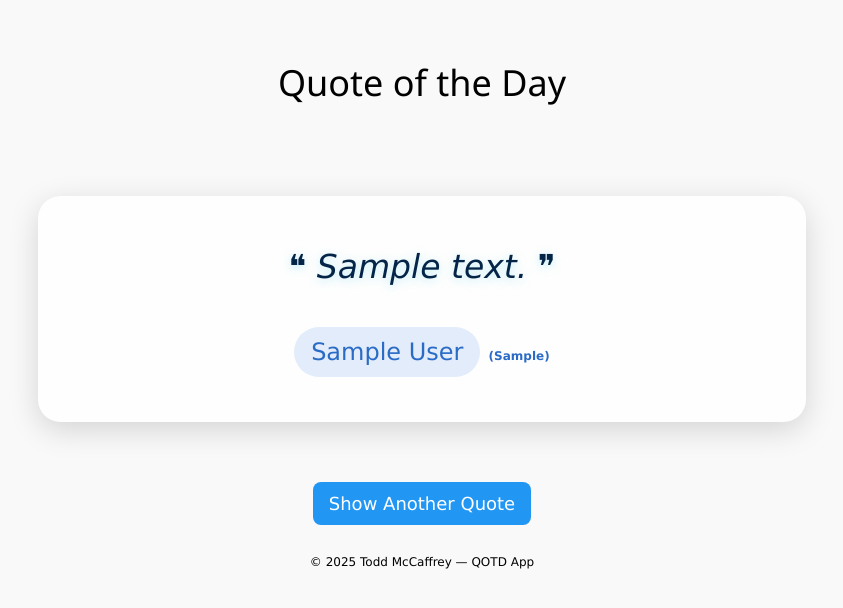
After one commit to todd427/app_qotd, a Django app: page /qotd/ in a window 1280 px wide. The commit adds this page. Shown: the top 608 px of the page, without its empty margins (218-1061 px from the left). Run offline with Django 5.2, Linux system fonts and the light colour scheme; tables that the repository leaves empty hold one stand-in row (values such as "Sample post").

Commit message:
tweaked random_quote to drop nav bar by tweaking base.html

```diff
--- a/qotd/templates/qotd/base.html
+++ b/qotd/templates/qotd/base.html
@@ -27,13 +27,16 @@
 
     <header class="w3-center w3-padding-16">
         <h1 class="w3-xxlarge">Quote of the Day</h1>
+        {% block nav %}
         <nav class="w3-bar w3-light-grey w3-padding">
             <a href="/qotd/view/" class="w3-bar-item w3-button">View Quotes</a>
             <a href="/qotd/review/" class="w3-bar-item w3-button">Review Quotes</a>
             <a href="/admin/" class="w3-bar-item w3-button">Admin</a>
             <a href="/qotd/api/random/" class="w3-bar-item w3-button">API</a>
         </nav>
+        {% endblock %}
     </header>
+
 
     {% block content %}{% endblock %}
 
--- /dev/null
+++ b/qotd/templates/qotd/random_quote.html
@@ -0,0 +1,91 @@
+<!-- qotd/templates/qotd/random_quote_page.html -->
+{% extends "qotd/base.html" %}
+
+{% block title %}Quote of the Day{% endblock %}
+{% block nav %}{% endblock %}
+{% block content %}
+
+<style>
+  .qotd-big-quote-card {
+    background: #fefefe;
+    border-radius: 1.5em;
+    padding: 3em 3.5em;
+    box-shadow: 0 8px 30px rgba(0, 0, 0, 0.15);
+    margin: 4em auto;
+    max-width: 900px;
+    transition: transform 0.2s ease, box-shadow 0.2s ease;
+  }
+  .qotd-big-quote-card:hover {
+    transform: translateY(-5px);
+    box-shadow: 0 12px 36px rgba(0, 0, 0, 0.2);
+  }
+  .qotd-big-quote-text {
+    font-size: 2.2em;
+    line-height: 1.6;
+    font-style: italic;
+    color: #042548;
+    text-shadow: 0 2px 8px #7edbef80;
+    margin-bottom: 1em;
+    text-align: center;
+  }
+  .qotd-author-label {
+    display: inline-block;
+    padding: 0.3em 0.7em;
+    border-radius: 999px;
+    background: #e3ecfa;
+    color: #2a6bc6;
+    font-size: 1em;
+    font-weight: 500;
+    text-decoration: none;
+    transition: background 0.2s, color 0.2s;
+    }
+    .qotd-author-label:hover {
+        background: #c7d9f5;
+        color: #042548;
+    }
+    .qotd-fade-in {
+        opacity: 0;
+        animation: fadeIn 2.0s ease forwards;
+    }
+
+    @keyframes fadeIn {
+        from { opacity: 0; transform: translateY(10px); }
+        to { opacity: 1; transform: translateY(0); }
+    }
+
+  .qotd-big-quote-author {
+    font-size: 1.6em;
+    font-weight: 600;
+    color: #2a6bc6;
+    text-align: center;
+    margin-top: 1em;
+  }
+  .qotd-refresh {
+    margin-top: 2em;
+    text-align: center;
+  }
+</style>
+
+{% if quote %}
+<div class="qotd-big-quote-card qotd-fade-in">
+    <div class="qotd-big-quote-text">
+        &#10077; {{ quote.text }} &#10078;
+    </div>
+    <div class="qotd-big-quote-author">
+        {% if quote.url %}
+            <a href="{{ quote.url }}" target="_blank" class="qotd-author-label">{{ quote.author }}</a>
+        {% else %}
+            {{ quote.author }}
+        {% endif %}
+        {% if quote.source %} <span class="w3-small">({{ quote.source }})</span>{% endif %}
+    </div>
+</div>
+
+    <div class="qotd-refresh">
+        <a href="{% url 'random_quote_page' %}" class="w3-button w3-blue w3-large w3-round-large">Show Another Quote</a>
+    </div>
+{% else %}
+    <p class="w3-center w3-text-grey">No approved quotes yet.</p>
+{% endif %}
+
+{% endblock %}
--- a/qotd/urls.py
+++ b/qotd/urls.py
@@ -9,4 +9,5 @@ urlpatterns = [
     path('approve-all/', views.approve_all_quotes, name='approve_all_quotes'),
     path('unapprove-all/', views.unapprove_all_quotes, name='unapprove_all_quotes'),
     path('view/', views.view_approved_quotes, name='view_approved_quotes'),
+    path('', views.random_quote_page, name='random_quote_page'),
 ]
--- a/qotd/views.py
+++ b/qotd/views.py
@@ -6,6 +6,7 @@ from django.core.paginator import Paginator
 from django import forms
 from django.views.decorators.http import require_POST
 
+import random
 
 class QuoteForm(forms.ModelForm):
     class Meta:
@@ -55,3 +56,10 @@ def view_approved_quotes(request):
     page_obj = paginator.get_page(page_number)
 
     return render(request, 'qotd/view_quotes.html', {'page_obj': page_obj})
+# qotd/views.py
+
+
+def random_quote_page(request):
+    quotes = Quote.objects.filter(approved=True)
+    quote = random.choice(quotes) if quotes.exists() else None
+    return render(request, 'qotd/random_quote.html', {'quote': quote})
```
Also changed, not shown: 1 other file.
